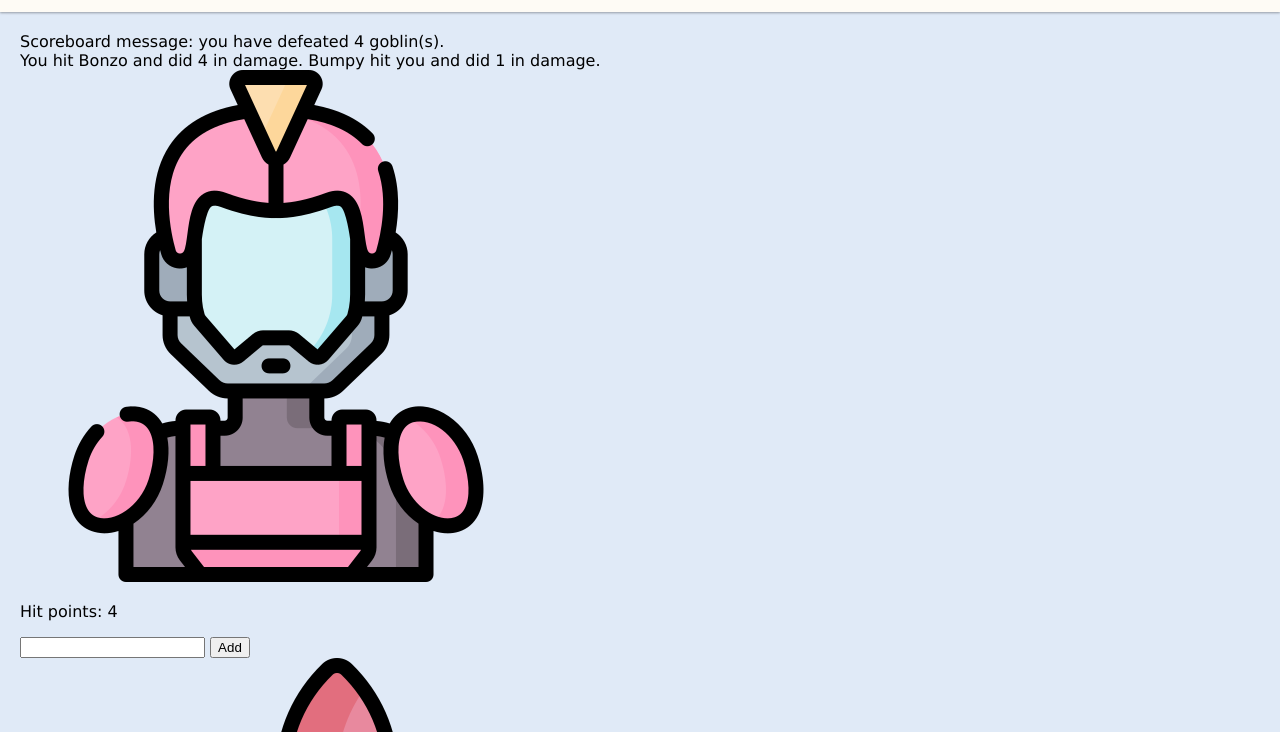
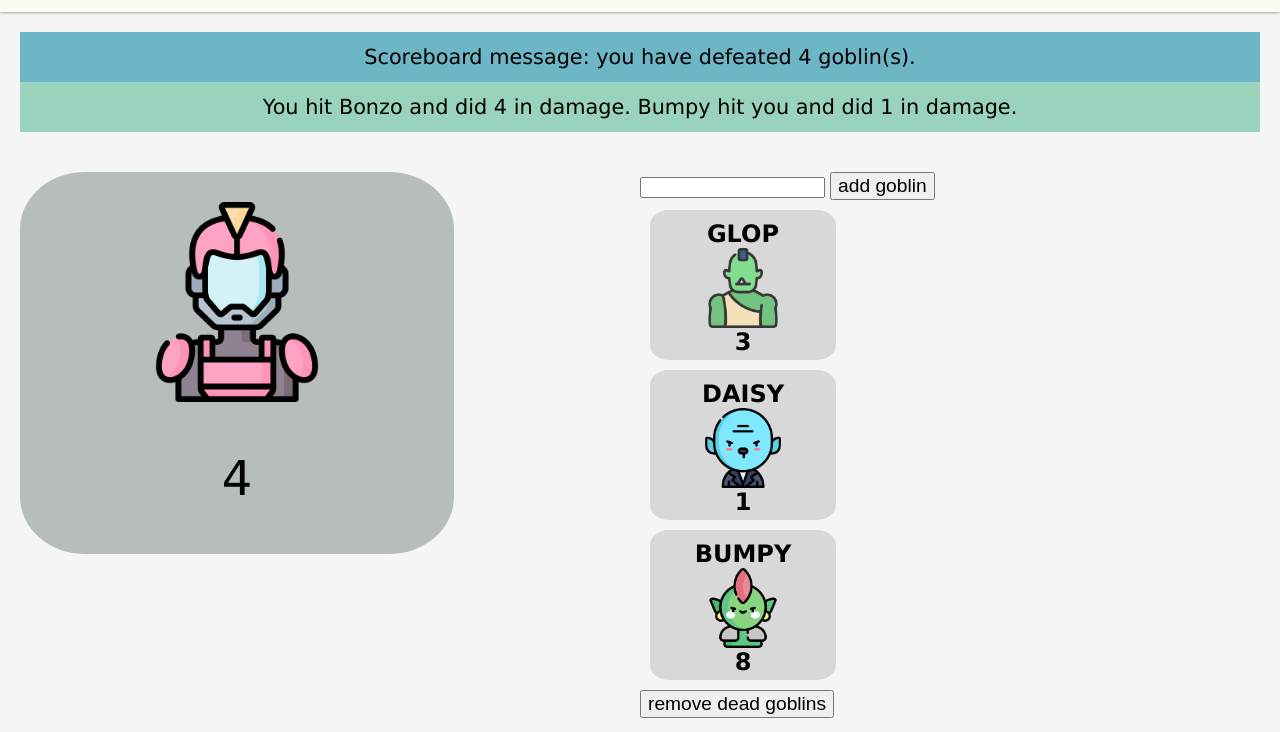
Before and after one commit to emilysellers/web-goblin-fighter, a plain HTML site: page index.html in a window 1280 px wide. Shown: the part 68-800 px from the top of the page. Drawn offline with Linux system fonts and the light colour scheme.

Commit message:
add css styles for user and goblin display

```diff
--- a/index.html
+++ b/index.html
@@ -19,6 +19,7 @@
         <!-- css -->
         <link rel="stylesheet" href="styles/reset.css" />
         <link rel="stylesheet" href="styles/global.css" />
+        <link rel="stylesheet" href="styles/goblin-fighter.css" />
         <!-- add link for page specific css -->
     </head>
 
@@ -29,37 +30,44 @@
         </header>
 
         <main>
-            <section id="scoreboard">Scoreboard message: you have defeated 4 goblin(s).</section>
-            <section id="message">
+            <section class="banner" id="scoreboard">
+                Scoreboard message: you have defeated 4 goblin(s).
+            </section>
+
+            <section class="banner" id="message">
                 You hit Bonzo and did 4 in damage. Bumpy hit you and did 1 in damage.
             </section>
-            <div>
-                <section id="user-section">
-                    <img src="assets/hero.png" alt="hero" />
-                    <p>Hit points: 4</p>
-                </section>
+
+            <div class="play-area">
+                <div>
+                    <section id="user-section">
+                        <img src="assets/hero.png" alt="hero" />
+                        <p>4</p>
+                    </section>
+                </div>
                 <section id="goblin-section">
                     <form id="add-goblin-form">
                         <input name="name" required />
-                        <button>Add</button>
+                        <button>add goblin</button>
                     </form>
                     <ul id="goblin-list">
-                        <li>
+                        <li class="goblin-card">
+                            <span>Glop</span>
+                            <img src="assets/ogre.png" alt="ogre" />
+                            <span>3</span>
+                        </li>
+                        <li class="goblin-card">
+                            <span>Daisy</span>
+                            <img src="assets/ghoul.png" alt="ghoul" />
+                            <span>1</span>
+                        </li>
+                        <li class="goblin-card">
                             <span>Bumpy</span>
                             <img src="assets/goblin.png" alt="goblin" />
                             <span>8</span>
                         </li>
-                        <li>
-                            <span>Glop</span>
-                            <img src="assets/ogre.png" alt="ogre" />
-                            <span>3</span>
-                        </li>
-                        <li>
-                            <span>Bumpy</span>
-                            <img src="assets/ghoul.png" alt="ghoul" />
-                            <span>1</span>
-                        </li>
                     </ul>
+                    <button id="clear-goblins-button">remove dead goblins</button>
                 </section>
             </div>
         </main>
--- /dev/null
+++ b/styles/goblin-fighter.css
@@ -0,0 +1,66 @@
+main {
+    background-color: rgb(245, 245, 245);
+}
+.banner {
+    display: grid;
+    place-content: center;
+    height: 50px;
+    font-size: 1.3em;
+}
+
+#scoreboard {
+    background-color: rgb(109, 182, 197);
+}
+
+#message {
+    background-color: rgb(153, 211, 187);
+}
+
+.play-area {
+    display: grid;
+    grid-template-columns: 50% 50%;
+    padding-top: 40px;
+}
+
+#user-section img {
+    width: 200px;
+}
+
+#user-section {
+    display: grid;
+    justify-items: center;
+    background-color: rgb(183, 189, 189);
+    width: 70%;
+    padding-top: 30px;
+    font-size: 3em;
+    border-radius: 15%;
+}
+
+.goblin-card {
+    display: grid;
+    grid-template-rows: 1fr 3fr 1fr;
+    height: 150px;
+    width: 30%;
+    background-color: rgb(216, 216, 216);
+    padding: 10px;
+    margin: 10px;
+    justify-items: center;
+    text-transform: uppercase;
+    font-weight: bold;
+    border-radius: 10%;
+    font-size: 1.5em;
+}
+
+.goblin-card img {
+    height: 80px;
+}
+
+footer {
+    color: grey;
+    text-align: right;
+    font-size: 0.9em;
+}
+
+button {
+    font-size: 1.2em;
+}
```
